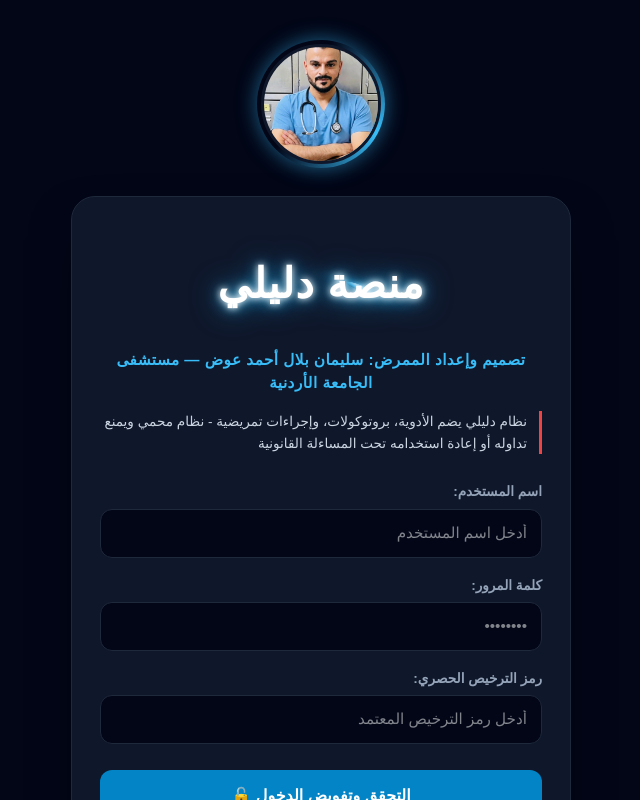
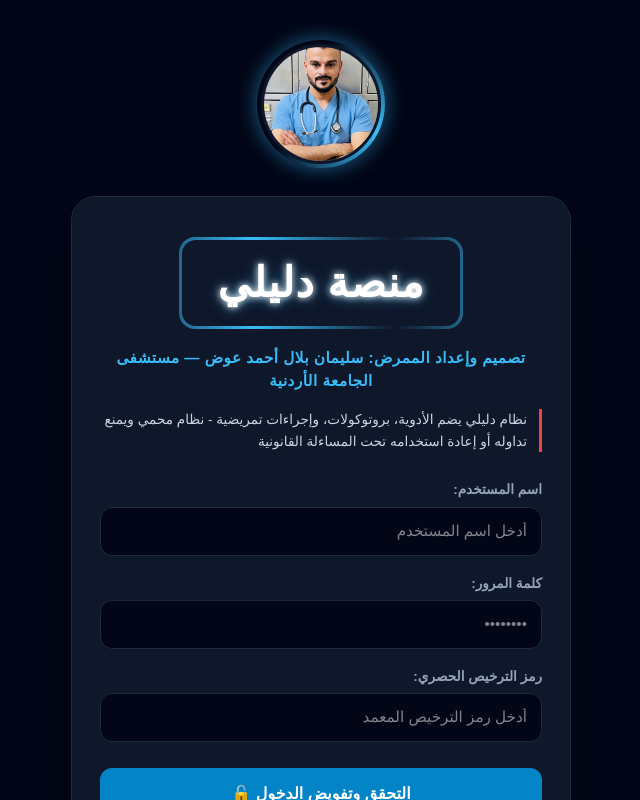
Before and after one commit to samcashbmwusa/icu-adult-infusion-calculator, a Next.js app: page / in a window 1280 px wide. Shown: the top 800 px of the page, without its empty margins (319-959 px from the left). Built offline with nearby package versions, Linux system fonts and the light colour scheme.

Commit message:
Replace 3D sphere with elegant rectangular animated border trace framework around title

```diff
--- a/app/page.tsx
+++ b/app/page.tsx
@@ -42,19 +42,15 @@ export default function LoginPage() {
       overflowX: 'hidden'
     }} dir="rtl">
 
-      {/* 🧩 حاقن الأنيميشن ثلاثي الأبعاد المطور لضبط الدوران البيضاوي والعمق الخارجي */}
+      {/* 🧩 حاقن الأنيميشن لإطار الصورة والخيط المتحرك حول العنوان */}
       <style dangerouslySetInnerHTML={{__html: `
         @keyframes rotateProfileGlow {
           0% { transform: rotate(0deg); }
           100% { transform: rotate(360deg); }
         }
-        @keyframes cosmicOrbit {
-          0% { transform: rotateX(75deg) rotateY(20deg) rotate(0deg); }
-          100% { transform: rotateX(75deg) rotateY(20deg) rotate(360deg); }
-        }
-        @keyframes cosmicDepth {
-          0%, 100% { z-index: 10; opacity: 1; filter: drop-shadow(0 0 20px #38bdf8); transform: scale(1.3); }
-          50% { z-index: 1; opacity: 0.25; filter: drop-shadow(0 0 6px #0284c7); transform: scale(0.75); }
+        @keyframes borderTrace {
+          0% { background-position: 0% 0%; }
+          100% { background-position: 200% 0%; }
         }
       `}} />
 
@@ -109,55 +105,38 @@ export default function LoginPage() {
 
         <div style={{ marginBottom: '28px', textAlign: 'center' }}>
 
-          {/* 🌌 الفضاء الحاضن للمدار ثلاثي الأبعاد المائل حول كلمة منصة دليلي */}
+          {/* 🔲 حاوية العنوان المزودة بالفريم المتحرك (يسير من الأعلى اليمين نحو اليسار فالأسفل فاليمين فالأعلى) */}
           <div style={{
             position: 'relative',
             display: 'inline-block',
-            padding: '16px 48px',
-            perspective: '1200px'
+            padding: '12px 36px',
+            borderRadius: '16px',
+            backgroundColor: '#0f172a',
+            // هنا نصنع الفريم المضيء المتحرك عبر تدرج لوني خطي منساب
+            backgroundImage: 'linear-gradient(90deg, #38bdf8, transparent, #38bdf8, transparent, #38bdf8)',
+            backgroundSize: '200% 100%',
+            animation: 'borderTrace 4s linear infinite',
+            padding: '3px', // سمك الخط المتحرك
           }}>
 
-            {/* 🪐 المدار البيضاوي الكبير المائل */}
+            {/* الحاوية الداخلية لضمان ظهور خط الإطار بشكل نظيف وحاد */}
             <div style={{
-              position: 'absolute',
-              top: '-20%',
-              left: '-25%',
-              width: '150%',
-              height: '140%',
-              borderRadius: '50%',
-              transformStyle: 'preserve-3d',
-              animation: 'cosmicOrbit 5s linear infinite',
-              pointerEvents: 'none'
+              backgroundColor: '#0f172a',
+              padding: '12px 36px',
+              borderRadius: '14px',
             }}>
-              {/* 🔮 الكرة المجسمة المتوهجة (3D Sphere Globe) بتأثير الظل النوري الخارجي والداخلي */}
-              <div style={{
-                position: 'absolute',
-                top: '0',
-                left: '50%',
-                width: '20px', // زيادة طفيفة في الحجم لتوضيح التجسيم الكروي
-                height: '20px',
-                borderRadius: '50%',
-                // تدرج شعاعي يعطي إضاءة ثلاثية الأبعاد (نقطة ضوء بيضاء مائلة تليها تدرج أزرق نيون ثم ظل معتم)
-                background: 'radial-gradient(circle at 30% 30%, #ffffff 0%, #38bdf8 40%, #0284c7 70%, #0f172a 100%)',
-                boxShadow: '0 0 15px #38bdf8, 0 0 30px rgba(56, 189, 248, 0.6), inset -2px -2px 6px rgba(0,0,0,0.6)',
-                transform: 'translate(-50%, -50%)',
-                animation: 'cosmicDepth 5s linear infinite'
-              }} />
-            </div>
-
-            {/* العنوان الثابت في مركز المجرة */}
+              {/* العنوان المستقر بجمالية تامة */}
               <h1 style={{
                 fontSize: '2.6rem',
                 fontWeight: '900',
                 color: '#ffffff',
                 margin: '0',
                 letterSpacing: '1px',
-              textShadow: '0 0 7px #fff, 0 0 15px rgba(56, 189, 248, 0.9), 0 0 30px rgba(56, 189, 248, 0.7)',
-              position: 'relative',
-              zIndex: 5
+                textShadow: '0 0 7px #fff, 0 0 15px rgba(56, 189, 248, 0.6)'
               }}>
                 منصة دليلي
               </h1>
+            </div>
           </div>
 
           {/* 🧑‍⚕️ سطر إسناد التصميم والإعداد */}
@@ -221,7 +200,7 @@ export default function LoginPage() {
             <input
               id="licenseKey"
               type="text"
-              placeholder="أدخل رمز الترخيص المعتمد"
+              placeholder="أدخل رمز الترخيص المعمد"
               value={licenseKey}
               onChange={(e) => setLicenseKey(e.target.value)}
               style={{ width: '100%', padding: '12px 14px', backgroundColor: '#020617', border: '1px solid #1e293b', borderRadius: '12px', color: '#ffffff', fontSize: '0.95rem', outline: 'none', boxSizing: 'border-box' }}
```
Lines whose indentation alone changed are shown as unchanged.
